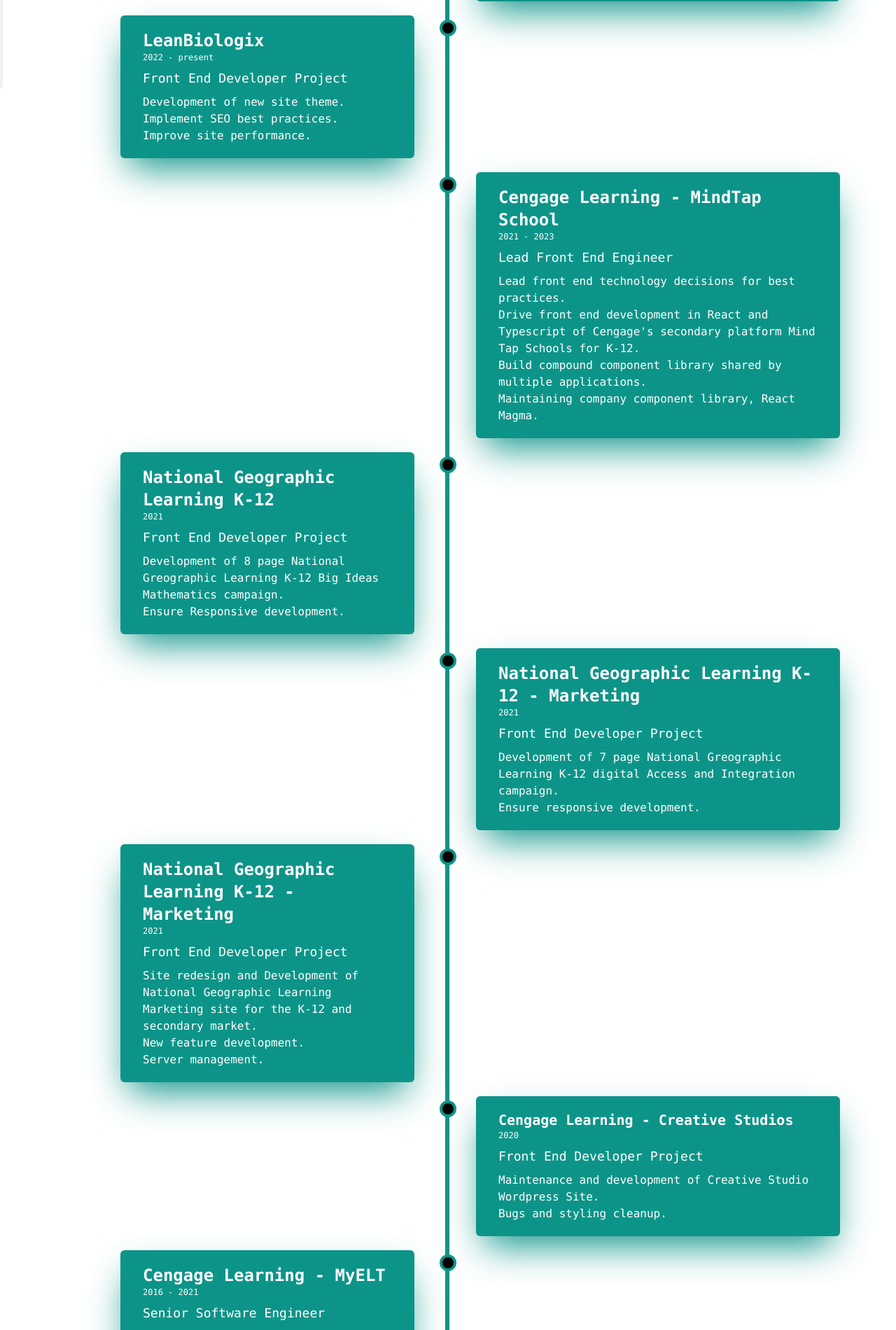
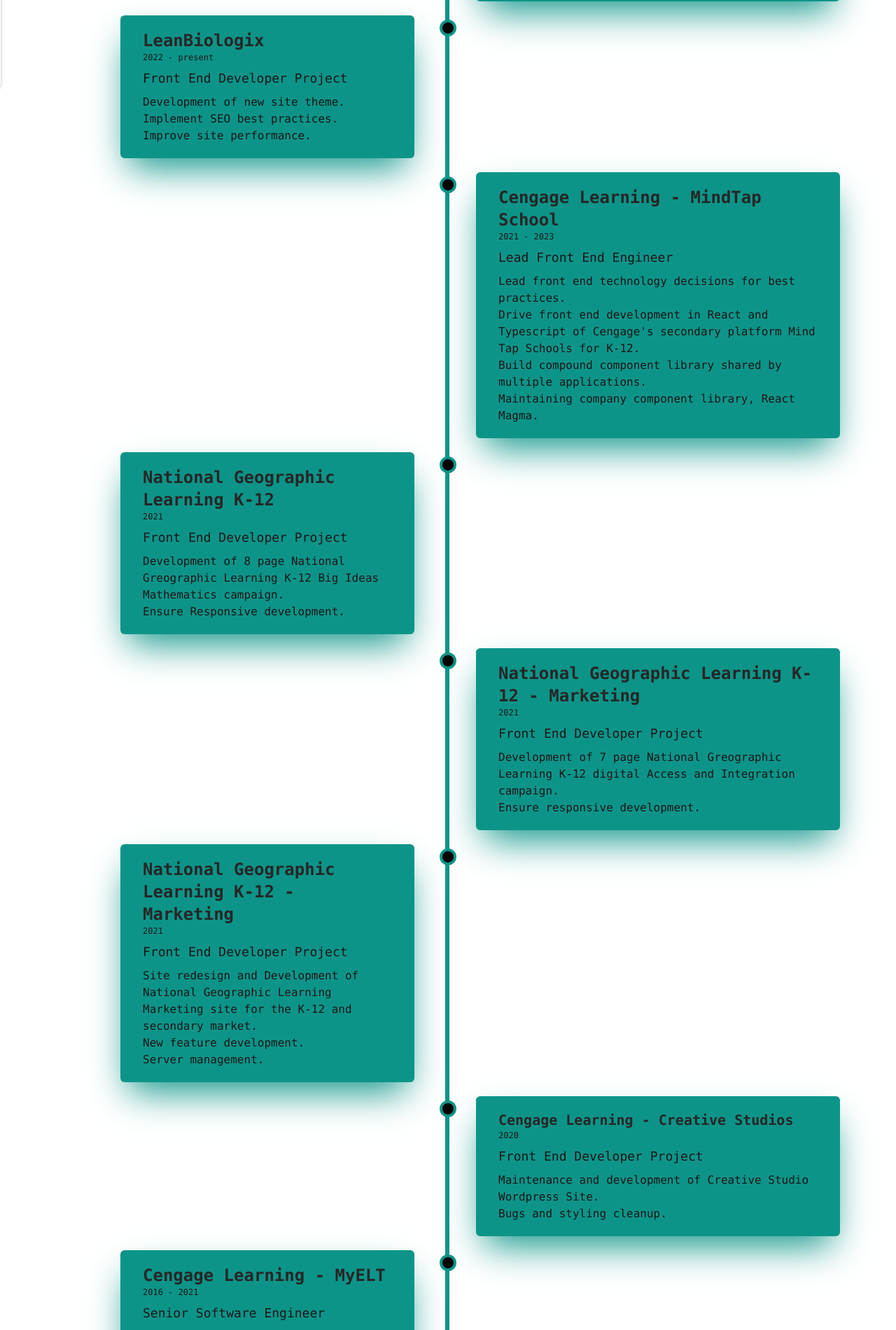
Before and after one commit to greenervigil/next-portfolio, a Next.js app: page /experience in a window 1280 px wide. Shown: the part 680-2580 px from the top of the page at 70% size. Built offline with nearby package versions, Linux system fonts and the light colour scheme.

Commit message:
fixes #60 addressing theme for a11y

```diff
--- a/components/card/card-2.tsx
+++ b/components/card/card-2.tsx
@@ -16,10 +16,9 @@
 const Card2: React.FC<Card2Props> = ({ data }) => {
     return (
         <Link href={data.href}>
-            <a className="m-4 p-6 text-left md:w-60  min-h-2/4 bg-teal-600 border border-teal-600 rounded-lg text-white shadow-teal-600">
+            <a className="m-4 p-6 text-left md:w-60  min-h-2/4 bg-teal-600 border border-teal-600 rounded-lg shadow-teal-600">
               <Image src={`${prefix}${data.imageSrc}`} width={500} height={300} alt={data.imageDescription} />
-              <h2 className="font-mono text-2xl mb-4">{data.title}</h2>
-              <p className="font-mono">{data.description}</p>
+              <h2 className="font-mono text-neutral-800 text-2xl mb-4">{data.title}</h2>
             </a>
         </Link>
     )
--- a/components/footer/footer.tsx
+++ b/components/footer/footer.tsx
@@ -1,7 +1,7 @@
 const Footer: React.FC = () => {
     return (
-        <footer className="bottom-0 w-full flex justify-center align-baseline border-t border-t-teal-600 text-slate-500">
-            <p className="font-mono m-3 ">Greener-Vigil &copy; {new Date().getFullYear()}</p>
+        <footer className="bottom-0 w-full flex justify-center align-baseline border-t border-t-teal-600">
+            <p className="font-mono text-slate-400 m-3 ">Greener-Vigil &copy; {new Date().getFullYear()}</p>
         </footer>
     )
 }
--- a/components/input/input.tsx
+++ b/components/input/input.tsx
@@ -7,7 +7,7 @@
 const Input: React.FC<InputProps> = ({ id, label, required = false }) => {
     return (
         <div className="flex justify-between gap-1 m-2">
-            <label className="font-mono mr-1" htmlFor={id}>{label}&nbsp;</label>
+            <label className="font-mono text-neutral-900 mr-1" htmlFor={id}>{label}&nbsp;</label>
             <input className="font-mono w-3/4 h-10 rounded border-solid border-cyan-400 bg-slate-50 text-slate-800 p-2 focus:border-slate-600" id={id} required={required} />
         </div>
     )
--- a/components/textarea/textarea.tsx
+++ b/components/textarea/textarea.tsx
@@ -1,7 +1,7 @@
 const Textarea: React.FC<React.TextareaHTMLAttributes<HTMLTextAreaElement>> = () => {
   return (
     <div className="flex justify-between m-2">
-      <label className="font-mono mr-1" htmlFor='message'>Message</label>
+      <label className="font-mono text-neutral-900 mr-1" htmlFor='message'>Message</label>
       <textarea className="font-mono w-3/4 h-48 rounded border-solid border-cyan-400 bg-slate-50 text-slate-700 p-2" name="message" id='message' placeholder="Send me your details" required></textarea>
     </div>
   )
--- a/components/timeline/timeline.tsx
+++ b/components/timeline/timeline.tsx
@@ -3,10 +3,10 @@
         <div className="font-mono relative my-0 mx-auto w-10/12 after:content-[''] after:absolute after:w-1.5 after:bg-teal-600 after:top-0 after:bottom-0 sm:after:left-1/2 after:-ml-1 after:left-0">
             <div className="relative py-2.5 px-10 sm:w-3/5 sm:left-1/2 after:content-[''] after:absolute after:w-6 after:h-6 after:-right-4 after:bg-black after:rounded-full after:border-4 after:border-teal-600 after:top-4 after:z-10 after:-left-3">
                 <div className="shadow-2xl shadow-teal-600 relative py-5 px-8 rounded-md bg-teal-600">
-                    <h2 className="text-white text-2xl font-semibold">Marketplace - Fusion Medical Staffing</h2>
-                    <h6 className="text-white text-xs">2023 - present</h6>
-                    <h4 className="text-white text-lg my-2">Senior Front End Developer </h4>
-                    <ul className="text-white text-base">
+                    <h2 className="text-neutral-800 text-2xl font-semibold">Marketplace - Fusion Medical Staffing</h2>
+                    <p className="text-neutral-900 text-xs">2023 - present</p>
+                    <p className="text-neutral-900 text-lg my-2">Senior Front End Developer </p>
+                    <ul className="text-neutral-900 text-base">
                         <li>Front End Web Development of new features on traveler-driven job market application for healthcare travelers.</li>
                         <li>Maintain NextJs code integration with Storyblok.</li>
                         <li>Maintain and improve site SEO with NextSEO.</li>
@@ -15,10 +15,10 @@
             </div>
             <div className="relative py-2.5 px-10 sm:w-2/4 sm:-left-2 after:content-[''] after:absolute after:w-6 after:h-6 max-sm:after:-left-3 sm:after:-right-5 after:bg-black after:rounded-full after:border-4 after:border-teal-600 after:top-4 after:z-10">
                 <div className="shadow-2xl shadow-teal-600 relative py-5 px-8 rounded-md bg-teal-600">
-                    <h2 className="text-white text-2xl font-semibold">LeanBiologix</h2>
-                    <h6 className="text-white text-xs">2022 - present</h6>
-                    <h4 className="text-white text-lg my-2">Front End Developer Project</h4>
-                    <ul className="text-white">
+                    <h2 className="text-neutral-800 text-2xl font-semibold">LeanBiologix</h2>
+                    <p className="text-neutral-900 text-xs">2022 - present</p>
+                    <p className="text-neutral-900 text-lg my-2">Front End Developer Project</p>
+                    <ul className="text-neutral-900">
                         <li>Development of new site theme.</li>
                         <li>Implement SEO best practices.</li>
                         <li>Improve site performance.</li>
@@ -27,10 +27,10 @@
             </div>
             <div className="relative py-2.5 px-10 sm:w-3/5 sm:left-1/2 after:content-[''] after:absolute after:w-6 after:h-6 after:-right-4 after:bg-black after:rounded-full after:border-4 after:border-teal-600 after:top-4 after:z-10 after:-left-3">
                 <div className="shadow-2xl shadow-teal-600 relative py-5 px-8 rounded-md bg-teal-600">
-                    <h2 className="text-white text-2xl font-semibold">Cengage  Learning - MindTap School</h2>
-                    <h6 className="text-white text-xs">2021 - 2023</h6>
-                    <h4 className="text-white text-lg my-2">Lead Front End Engineer</h4>
-                    <ul className="text-white">
+                    <h2 className="text-neutral-800 text-2xl font-semibold">Cengage  Learning - MindTap School</h2>
+                    <p className="text-neutral-900 text-xs">2021 - 2023</p>
+                    <p className="text-neutral-900 text-lg my-2">Lead Front End Engineer</p>
+                    <ul className="text-neutral-900">
                         <li>Lead front end technology decisions for best practices.</li>
                         <li>{`Drive front end development in React and Typescript of Cengage's secondary platform Mind Tap Schools for K-12.`}</li>
                         <li>Build compound component library shared by multiple applications.</li>
@@ -40,10 +40,10 @@
             </div>
             <div className="relative py-2.5 px-10 sm:w-2/4 sm:-left-2 after:content-[''] after:absolute after:w-6 after:h-6 max-sm:after:-left-3 sm:after:-right-5 after:bg-black after:rounded-full after:border-4 after:border-teal-600 after:top-4 after:z-10">
                 <div className="shadow-2xl shadow-teal-600 relative py-5 px-8 rounded-md bg-teal-600">
-                    <h2 className="text-white text-2xl font-semibold">National Geographic Learning K-12</h2>
-                    <h6 className="text-white text-xs">2021</h6>
-                    <h4 className="text-white text-lg my-2">Front End Developer Project</h4>
-                    <ul className="text-white">
+                    <h2 className="text-neutral-800 text-2xl font-semibold">National Geographic Learning K-12</h2>
+                    <p className="text-neutral-900 text-xs">2021</p>
+                    <p className="text-neutral-900 text-lg my-2">Front End Developer Project</p>
+                    <ul className="text-neutral-900">
                         <li>Development of 8 page National Greographic Learning K-12 Big Ideas Mathematics campaign.</li>
                         <li>Ensure Responsive development.</li>
                     </ul>
@@ -51,10 +51,10 @@
             </div>
             <div className="relative py-2.5 px-10 sm:w-3/5 sm:left-1/2 after:content-[''] after:absolute after:w-6 after:h-6 after:-right-4 after:bg-black after:rounded-full after:border-4 after:border-teal-600 after:top-4 after:z-10 after:-left-3">
                 <div className="shadow-2xl shadow-teal-600 relative py-5 px-8 rounded-md bg-teal-600">
-                    <h2 className="text-white text-2xl font-semibold">National Geographic Learning K-12 - Marketing</h2>
-                    <h6 className="text-white text-xs">2021</h6>
-                    <h4 className="text-white text-lg my-2">Front End Developer Project</h4>
-                    <ul className="text-white">
+                    <h2 className="text-neutral-800 text-2xl font-semibold">National Geographic Learning K-12 - Marketing</h2>
+                    <p className="text-neutral-900 text-xs">2021</p>
+                    <p className="text-neutral-900 text-lg my-2">Front End Developer Project</p>
+                    <ul className="text-neutral-900">
                         <li>Development of 7 page National Greographic Learning K-12 digital Access and Integration campaign.</li>
                         <li>Ensure responsive development.</li>
                     </ul>
@@ -62,10 +62,10 @@
             </div>
             <div className="relative py-2.5 px-10 sm:w-2/4 sm:-left-2 after:content-[''] after:absolute after:w-6 after:h-6 max-sm:after:-left-3 sm:after:-right-5 after:bg-black after:rounded-full after:border-4 after:border-teal-600 after:top-4 after:z-10">
                 <div className="shadow-2xl shadow-teal-600 relative py-5 px-8 rounded-md bg-teal-600">
-                    <h2 className="text-white text-2xl font-semibold">National Geographic Learning K-12 - Marketing</h2>
-                    <h6 className="text-white text-xs">2021</h6>
-                    <h4 className="text-white text-lg my-2">Front End Developer Project</h4>
-                    <ul className="text-white">
+                    <h2 className="text-neutral-800 text-2xl font-semibold">National Geographic Learning K-12 - Marketing</h2>
+                    <p className="text-neutral-900 text-xs">2021</p>
+                    <p className="text-neutral-900 text-lg my-2">Front End Developer Project</p>
+                    <ul className="text-neutral-900">
                         <li>Site redesign and Development of National Geographic Learning Marketing site for the K-12 and secondary market.
                         </li>
                         <li>New feature development.</li>
@@ -75,10 +75,10 @@
             </div>
             <div className="relative py-2.5 px-10 sm:w-3/5 sm:left-1/2 after:content-[''] after:absolute after:w-6 after:h-6 after:-right-4 after:bg-black after:rounded-full after:border-4 after:border-teal-600 after:top-4 after:z-10 after:-left-3">
                 <div className="shadow-2xl shadow-teal-600 relative py-5 px-8 rounded-md bg-teal-600">
-                    <h2 className="text-white text-xl font-semibold">Cengage Learning - Creative Studios</h2>
-                    <h6 className="text-white text-xs">2020</h6>
-                    <h4 className="text-white text-lg my-2">Front End Developer Project</h4>
-                    <ul className="text-white">
+                    <h2 className="text-neutral-800 text-xl font-semibold">Cengage Learning - Creative Studios</h2>
+                    <p className="text-neutral-900 text-xs">2020</p>
+                    <p className="text-neutral-900 text-lg my-2">Front End Developer Project</p>
+                    <ul className="text-neutral-900">
                         <li>Maintenance and development of Creative Studio Wordpress Site.</li>
                         <li>Bugs and styling cleanup.</li>
                     </ul>
@@ -86,10 +86,10 @@
             </div>
             <div className="relative py-2.5 px-10 sm:w-2/4 sm:-left-2 after:content-[''] after:absolute after:w-6 after:h-6 max-sm:after:-left-3 sm:after:-right-5 after:bg-black after:rounded-full after:border-4 after:border-teal-600 after:top-4 after:z-10">
                 <div className="shadow-2xl shadow-teal-600 relative py-5 px-8 rounded-md bg-teal-600">
-                    <h2 className="text-white text-2xl font-semibold">Cengage Learning - <a href="https://myelt.heinle.com/ilrn/authentication/signIn.do?inst=MYELT">MyELT</a></h2>
-                    <h6 className="text-white text-xs">2016 - 2021</h6>
-                    <h4 className="text-white text-lg my-2">Senior Software Engineer</h4>
-                    <ul className="text-white">
+                    <h2 className="text-neutral-800 text-2xl font-semibold">Cengage Learning - <a href="https://myelt.heinle.com/ilrn/authentication/signIn.do?inst=MYELT">MyELT</a></h2>
+                    <p className="text-neutral-900 text-xs">2016 - 2021</p>
+                    <p className="text-neutral-900 text-lg my-2">Senior Software Engineer</p>
+                    <ul className="text-neutral-900">
                         <li>Full stack web development in Java, JavaScript with Struts, Angular, and React frameworks on MyELT platform.
                         </li>
                         <li>Maintenance and enhancements of Speech Recognition Software.
@@ -102,23 +102,23 @@
             </div>
             {/*<div className="relative py-2.5 px-10 w-2/4 left-1/2 after:content-[''] after:absolute after:w-6 after:h-6 after:-right-4 after:bg-black after:rounded-full after:border-4 after:border-teal-600 after:top-4 after:z-10 after:-left-3">
                 <div className="shadow-2xl shadow-teal-600 relative py-5 px-8 rounded-md bg-teal-600">
-                <h2 className="text-white">2016 - 2017</h2>
-                <h4 className="text-white">Software Engineer</h4>
-                <p className="text-white">Development, Maintenance and Enhancement of online learning software platform <a href="https://myelt.heinle.com/ilrn/authentication/signIn.do?inst=MYELT">myELT</a>.</p>
+                <h2 className="text-neutral-900">2016 - 2017</h2>
+                <p className="text-neutral-900">Software Engineer</p>
+                <p className="text-neutral-900">Development, Maintenance and Enhancement of online learning software platform <a href="https://myelt.heinle.com/ilrn/authentication/signIn.do?inst=MYELT">myELT</a>.</p>
                 </div>
             </div>
             <div className="relative py-2.5 px-10 w-2/4 -left-2 after:content-[''] after:absolute after:w-6 after:h-6 after:-right-5 after:bg-black after:rounded-full after:border-4 after:border-teal-600 after:top-4 after:z-10">
                 <div className="relative py-5 px-8 rounded-md bg-teal-600">
-                <h2 className="text-white">2015 - 2017</h2>
-                <h4 className="text-white">Technology Analyst</h4>
-                <p className="text-white">Development and Maintenance of Float Analysis Web application tool using HTML5, CSS3, and JavaScript. Development and Maintenance on Operations Support Web Troubleshooting Guide across 30 applications.  Maintenance of HTML5, CSS3 and JavaScript across these web tools incorporating Bootstrap Framework.</p>
+                <h2 className="text-neutral-900">2015 - 2017</h2>
+                <p className="text-neutral-900">Technology Analyst</p>
+                <p className="text-neutral-900">Development and Maintenance of Float Analysis Web application tool using HTML5, CSS3, and JavaScript. Development and Maintenance on Operations Support Web Troubleshooting Guide across 30 applications.  Maintenance of HTML5, CSS3 and JavaScript across these web tools incorporating Bootstrap Framework.</p>
                 </div>
             </div>
             <div className="relative py-2.5 px-10 w-2/4 left-1/2 after:content-[''] after:absolute after:w-6 after:h-6 after:-right-4 after:bg-black after:rounded-full after:border-4 after:border-teal-600 after:top-4 after:z-10 after:-left-3">
                 <div className="relative py-5 px-8 rounded-md bg-teal-600">
-                <h2 className="text-white">2004 - 2015</h2>
-                <h4 className="text-white">Business Analyst</h4>
-                <p className="text-white">Developed operational solutions to support the End to End Systems integration for the Payment &amp; Deposit Operations departments. Developed End to End operational process flows and Business requirements converting paper processes to virtual proceses improving distribution of funds from 3 day average to 12 hours.</p>
+                <h2 className="text-neutral-900">2004 - 2015</h2>
+                <p className="text-neutral-900">Business Analyst</p>
+                <p className="text-neutral-900">Developed operational solutions to support the End to End Systems integration for the Payment &amp; Deposit Operations departments. Developed End to End operational process flows and Business requirements converting paper processes to virtual proceses improving distribution of funds from 3 day average to 12 hours.</p>
                 </div>
     </div>*/}
         </div>
--- a/pages/contact.tsx
+++ b/pages/contact.tsx
@@ -15,7 +15,7 @@
             <div className="mb-20">
                 <Card>
                     <Container>
-                        <p className="font-mono">Let me know if there is a project you want to work on together.  Hope to hear from you soon. </p>
+                        <p className="font-mono text-neutral-900">Let me know if there is a project you want to work on together.  Hope to hear from you soon. </p>
                     </Container>
                     <form action='https://formsubmit.co/el/rowige' method='POST'>
                         <input type="hidden" name="_subject" value="New Incoming Request!" />
@@ -24,7 +24,7 @@
                         <Input id="number" label="Phone Number" type="phone" name="phone" maxLength={13} />
                         <input type="hidden" name="_autoresponse" value="Thank you for reaching out.  Please allow up to 24 hours for a response.  I will be in touch soon."></input>
                         <Textarea required rows={13} name="message"/>
-                        <button className="m-4 text-center border border-yellow-500 rounded-lg shadow-2xl shadow-teal-600 w-44 h-9 p-1 hover:bg-yellow-100 hover:text-slate-900" type="submit">Send</button>
+                        <button className="m-4 text-center text-neutral-900 border border-yellow-500 rounded-lg shadow-2xl shadow-slate-900 w-44 h-9 p-1 hover:bg-yellow-100 hover:text-slate-900" type="submit">Send</button>
                     </form>
                 </Card>
             </div>
--- a/pages/index.tsx
+++ b/pages/index.tsx
@@ -33,10 +33,10 @@
 
           <div className='flex justify-center gap-5'>
             <Link href="/contact" >
-              <a className='bg-yellow-500 text-slate-900 text-center rounded-lg shadow-2xl shadow-teal-600 w-36 h-9 p-1 hover:bg-yellow-600 hover:text-white hover:shadow-teal-500'>Contact Me!</a>
+              <a className='bg-yellow-500 text-slate-900 text-center rounded-lg shadow-2xl shadow-yellow-600 w-36 h-9 p-1 hover:bg-yellow-600 hover:text-white hover:shadow-teal-500'>Contact Me!</a>
             </Link>
             <Link href="/about">
-              <a className='text-center border border-yellow-500 rounded-lg shadow-2xl shadow-teal-600 w-44 h-9 p-1 hover:bg-yellow-100 hover:text-slate-900'>Learn more...</a>
+              <a className='text-center border border-yellow-500 rounded-lg shadow-2xl shadow-yellow-600 w-44 h-9 p-1 hover:bg-yellow-100 hover:text-slate-900'>Learn more...</a>
             </Link>
           </div>
         </Container>
--- a/pages/projects/[id].tsx
+++ b/pages/projects/[id].tsx
@@ -37,12 +37,12 @@
         height={400}
       />
       <Container>
-        <h3 className="font-mono text-3xl font-semibold text-center">Project Description</h3>
+        <h2 className="font-mono text-3xl font-semibold text-center">Project Description</h2>
 
         <p className="font-mono text-center p-9">{project.description}</p>
       </Container>
       <Container>
-        <h3 className="font-mono text-3xl font-semibold text-center">Technologies</h3>
+        <h2 className="font-mono text-3xl font-semibold text-center">Technologies</h2>
 
         <ul className="font-mono text-center m-9">
           {project.tech.map((tech, i) => {
```
Also changed, not shown: pages/about.tsx (+6 -6 lines).
